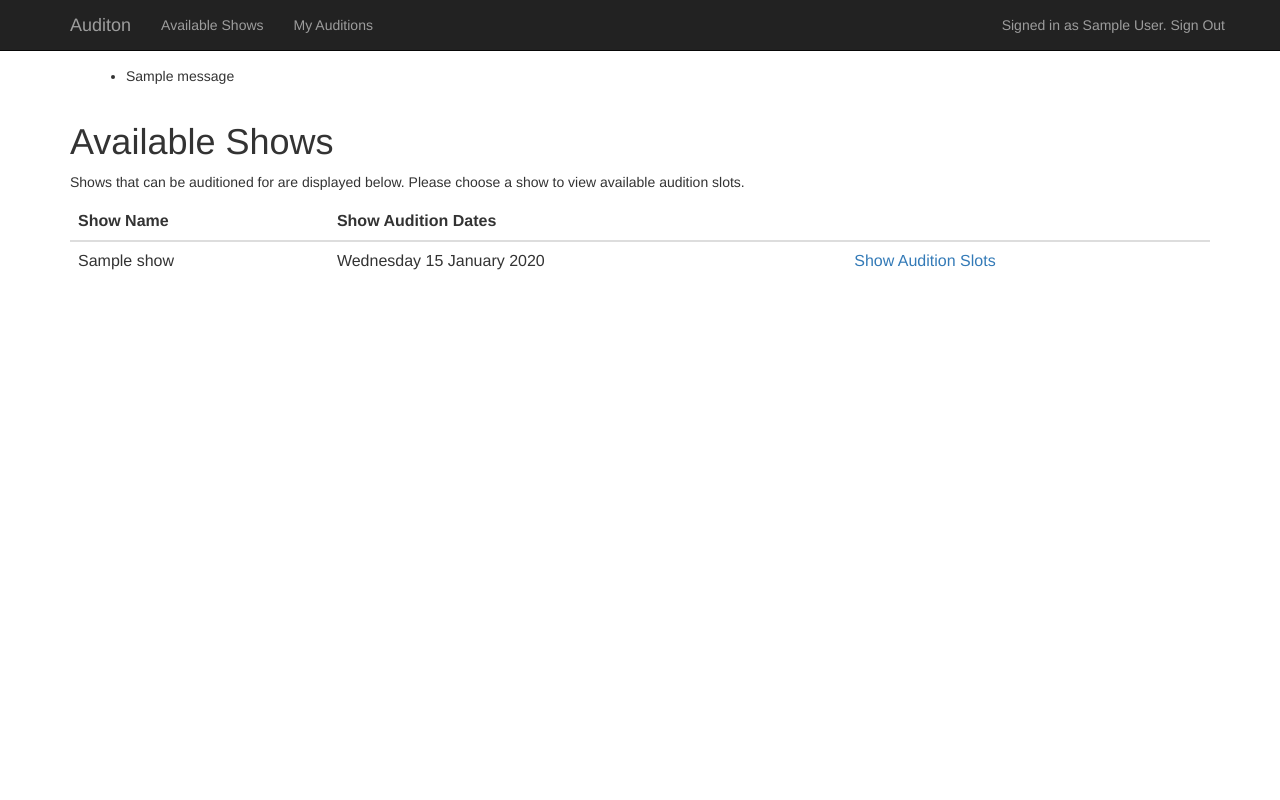
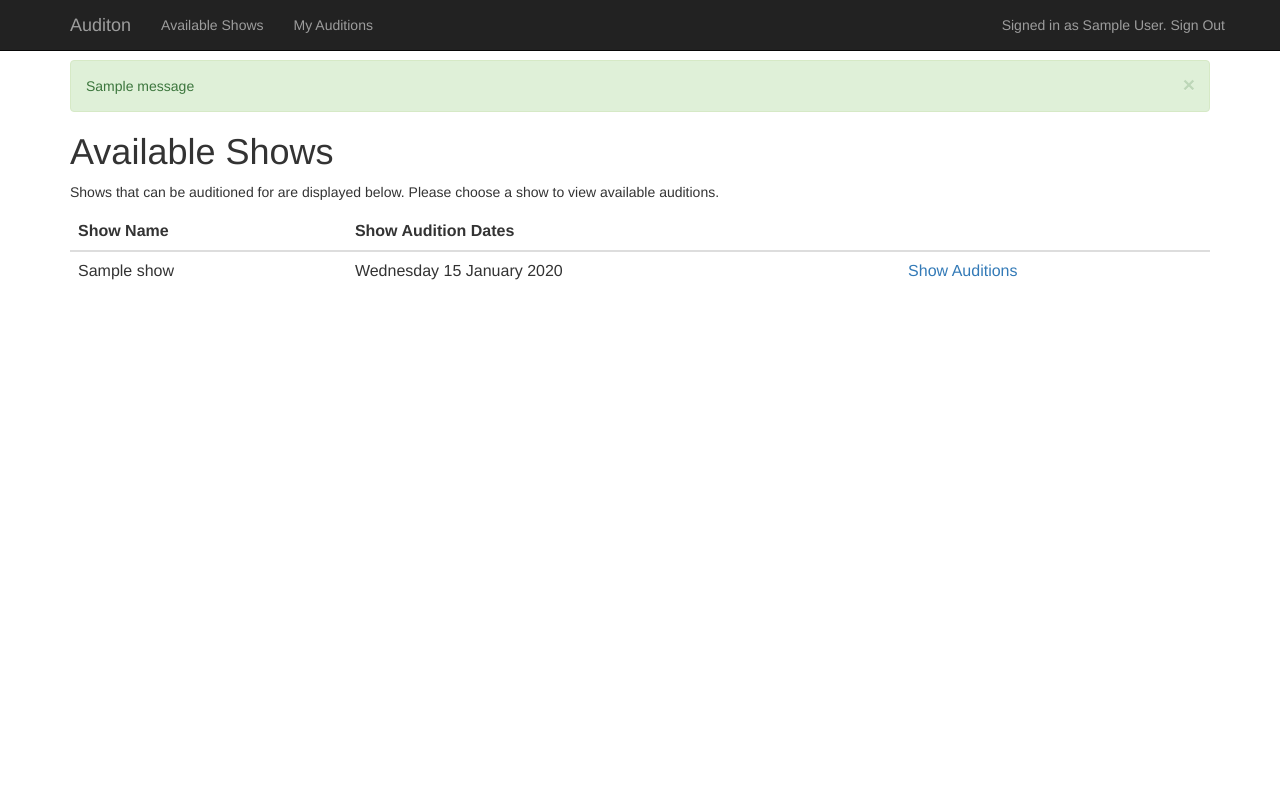
Before and after one commit to JamesP2/Audition, a Flask app: page /shows in a window 1280 px wide. Run offline with Flask 2, Linux system fonts and the light colour scheme; a user stored in the database is signed in; tables that the repository leaves empty hold one stand-in row (values such as "Sample post"); one stand-in notice (Sample message) is shown; parts of the project's set-up code (start-up, migrations or seed data) failed here and were passed over; some libraries are stand-ins or nearby versions.

Commit message:
AuditionSlots are now Auditions for clarity

```diff
--- a/AuditionSlotManager.py
+++ b/AuditionManager.py
@@ -89,7 +89,7 @@ def add_slots(day):
         slot_start = last_time
         slot_end = add_minutes(slot_start, duration)
 
-        slot = AuditionSlot(start_time=slot_start, end_time=slot_end, audition_day=day)
+        slot = Audition(start_time=slot_start, end_time=slot_end, audition_day=day)
         db.session.add(slot)
 
         slots.append(slot)
--- a/audition/models.py
+++ b/audition/models.py
@@ -40,7 +40,7 @@ class User(db.Model):
 
     def auditioning_for(self, show):
         """ Check if the user is auditioning for the given show """
-        for slot in self.audition_slots:
+        for slot in self.auditions:
             if slot.audition_day_show_id == show.id:
                 return True
 
@@ -63,15 +63,15 @@ class Show(db.Model):
 
         return date_string[2:]
 
-    def get_audition_slots(self):
-        """ Get all audition slots from all audition days for the given show """
-        slots = []
+    def get_auditions(self):
+        """ Get all auditions from all audition days for the given show """
+        auditions = []
 
         for day in self.audition_days:
-            for slot in day.audition_slots:
-                slots.append(slot)
+            for audition in day.auditions:
+                auditions.append(audition)
 
-        return slots
+        return auditions
 
     def has_day(self, date):
         """ Check to see if the show already has the given day """
@@ -95,7 +95,7 @@ class AuditionDay(db.Model):
         return self.date.strftime('%d/%m/%y')
 
 
-class AuditionSlot(db.Model):
+class Audition(db.Model):
     id = db.Column(db.Integer, primary_key=True)
 
     start_time = db.Column(db.Time)
@@ -104,10 +104,10 @@ class AuditionSlot(db.Model):
     audition_day_show_id = db.Column(db.Integer)
     audition_day_date = db.Column(db.Date)
 
-    audition_day = db.relationship('AuditionDay', backref='audition_slots')
+    audition_day = db.relationship('AuditionDay', backref='auditions')
 
     auditionee_id = db.Column(db.Integer, db.ForeignKey('user.id'))
-    auditionee = db.relationship('User', backref='audition_slots')
+    auditionee = db.relationship('User', backref='auditions')
 
     __table_args__ = (
         db.ForeignKeyConstraint(
--- a/audition/static/css/site.css
+++ b/audition/static/css/site.css
@@ -0,0 +1,3 @@
+body{
+    padding-top: 60px;
+}
--- a/audition/templates/confirm_book.html
+++ b/audition/templates/confirm_book.html
@@ -1,8 +1,8 @@
 {% extends "layout.html" %}
 {% block body %}
     <h1>Confirm Your Slot</h1>
-    <p>You have chosen to audition for <strong>{{ show.name }}</strong> on the <strong>{{ slot.get_long_date_time_string() }}</strong>.</p>
+    <p>You have chosen to audition for <strong>{{ show.name }}</strong> on the <strong>{{ audition.get_long_date_time_string() }}</strong>.</p>
     <form method="post" action="">
-        <button type="submit" class="btn btn-primary">Book This Slot</button> <a href="{{ url_for('show', show_id=show.id) }}" class="btn btn-default">Go Back</a>
+        <button type="submit" class="btn btn-primary">Book This Audition</button> <a href="{{ url_for('show', show_id=show.id) }}" class="btn btn-default">Go Back</a>
     </form>
 {% endblock %}
--- a/audition/templates/confirm_cancel.html
+++ b/audition/templates/confirm_cancel.html
@@ -1,9 +1,9 @@
 {% extends "layout.html" %}
 {% block body %}
     <h1>Cancel Your Slot</h1>
-    <p>You have chosen to <strong>cancel</strong> your audition for <strong>{{ show.name }}</strong> on the <strong>{{ slot.get_long_date_time_string() }}</strong>.</p>
+    <p>You have chosen to <strong>cancel</strong> your audition for <strong>{{ show.name }}</strong> on the <strong>{{ audition.get_long_date_time_string() }}</strong>.</p>
     <p>Once you do this you may not be able to re-book this slot again if someone takes it!</p>
     <form method="post" action="">
-        <button type="submit" class="btn btn-danger">Cancel This Slot</button> <a href="{{ url_for('show', show_id=show.id) }}" class="btn btn-default">Go Back</a>
+        <button type="submit" class="btn btn-danger">Cancel This Audition</button> <a href="{{ url_for('show', show_id=show.id) }}" class="btn btn-default">Go Back</a>
     </form>
 {% endblock %}
--- a/audition/templates/layout.html
+++ b/audition/templates/layout.html
@@ -5,7 +5,7 @@
     <link rel="stylesheet" href="{{ url_for('static', filename='css/site.css') }}" />
 
 </head>
-<body style="padding-top: 50px;">
+<body>
     <nav class="navbar navbar-inverse navbar-fixed-top">
         <div class="container">
             <div class="navbar-header">
@@ -36,20 +36,22 @@
     </nav>
 
     <div class="container">
-    {% with messages = get_flashed_messages() %}
+    {% with messages = get_flashed_messages(with_categories=true) %}
         {% if messages %}
-            <div class="alert">
-                <ul class="flashes">
-                    {% for message in messages %}
-                        <li>{{ message }}</li>
-                    {% endfor %}
-                </ul>
-            </div>
+            {% for category, message in messages %}
+                <div class="alert alert-{{ category if category != 'message' else 'warning' }} alert-dismissible" role="alert">
+                    <button type="button" class="close" data-dismiss="alert" aria-label="Close"><span aria-hidden="true">&times;</span></button>
+                    {{ message }}
+                </div>
+            {% endfor %}
         {% endif %}
     {% endwith %}
 
+
+
     {% block body %}{% endblock %}
-
+    <script type="text/javascript" src="{{ url_for('static', filename='js/jquery-3.1.1.min.js') }}"></script>
+    <script type="text/javascript" src="{{ url_for('static', filename='js/bootstrap.min.js') }}"></script>
     </div>
 </body>
 </html>
--- a/audition/templates/shows.html
+++ b/audition/templates/shows.html
@@ -1,7 +1,7 @@
 {% extends "layout.html" %}
 {% block body %}
     <h1>Available Shows</h1>
-    <p>Shows that can be auditioned for are displayed below. Please choose a show to view available audition slots.</p>
+    <p>Shows that can be auditioned for are displayed below. Please choose a show to view available auditions.</p>
     <table class="table">
         <thead>
             <tr>
@@ -14,7 +14,7 @@
             <tr>
                 <td>{{ show.name }}</td>
                 <td>{{ show.get_audition_dates_string() }}</td>
-                <td><a href="{{ url_for('show', show_id=show.id) }}">Show Audition Slots</a></td>
+                <td><a href="{{ url_for('show', show_id=show.id) }}">Show Auditions</a></td>
             </tr>
         {% endfor %}
         {% if shows|length == 0 %}
--- a/audition/views.py
+++ b/audition/views.py
@@ -22,7 +22,7 @@ def login():
     user = User.query.filter_by(username=username).first()
 
     if user is None or not user.check_password(password):
-        flash('Username or Password incorrect', 'error')
+        flash('Username or Password incorrect', 'danger')
         return redirect(url_for('login'))
 
     login_user(user, remember=remember_me)
@@ -68,50 +68,50 @@ def show(show_id):
     given_show = Show.query.get(show_id)
 
     if given_show is None:
-        flash('Invalid show ID', 'error')
+        flash('Invalid show ID', 'danger')
         return redirect(url_for('index'))
 
-    return render_template('audition_slots.html',
+    return render_template('show.html',
                            show=given_show)
 
 
-@app.route('/slot/<int:slot_id>/book', methods=['GET', 'POST'])
+@app.route('/audition/<audition_id>/book', methods=['GET', 'POST'])
 @login_required
-def book_slot(slot_id):
-    slot = AuditionSlot.query.get(slot_id)
-    if slot is None:
-        flash('Slot not found', 'error')
+def book_audition(audition_id):
+    audition = Audition.query.get(audition_id)
+    if audition is None:
+        flash('Audition not found', 'danger')
         return redirect(url_for('index'))
 
     if request.method == 'GET':
         return render_template('confirm_book.html',
-                               show=slot.audition_day.show,
-                               slot=slot)
+                               show=audition.audition_day.show,
+                               audition=audition)
 
-    slot.auditionee = current_user
-    db.session.add(slot)
+    audition.auditionee = current_user
+    db.session.add(audition)
     db.session.commit()
 
     flash('Your audition has been booked. We look forward to seeing you soon', 'success')
     return redirect(url_for('my_auditions'))
 
 
-@app.route('/slot/<int:slot_id>/cancel', methods=['GET', 'POST'])
+@app.route('/audition/<int:audition_id>/cancel', methods=['GET', 'POST'])
 @login_required
-def cancel_slot(slot_id):
-    slot = AuditionSlot.query.get(slot_id)
-    if slot is None:
-        flash('Slot not found', 'error')
+def cancel_audition(audition_id):
+    audition = Audition.query.get(audition_id)
+    if audition is None:
+        flash('Audition not found', 'danger')
         return redirect(url_for('index'))
 
     if request.method == 'GET':
         return render_template('confirm_cancel.html',
-                               show=slot.audition_day.show,
-                               slot=slot)
+                               show=audition.audition_day.show,
+                               audition=audition)
 
-    slot.auditionee = None
-    db.session.add(slot)
+    audition.auditionee = None
+    db.session.add(audition)
     db.session.commit()
 
-    flash('Your audition has been cancelled.', 'primary')
+    flash('Your audition has been cancelled.', 'info')
     return redirect(url_for('my_auditions'))
```
Also changed, not shown: audition/static/js/npm.js (deleted, +0 -13 lines), audition/templates/audition_slots.html (deleted, +0 -54 lines), audition/templates/my_auditions.html (+4 -4 lines), audition/templates/show.html (added, +39 -0 lines).
